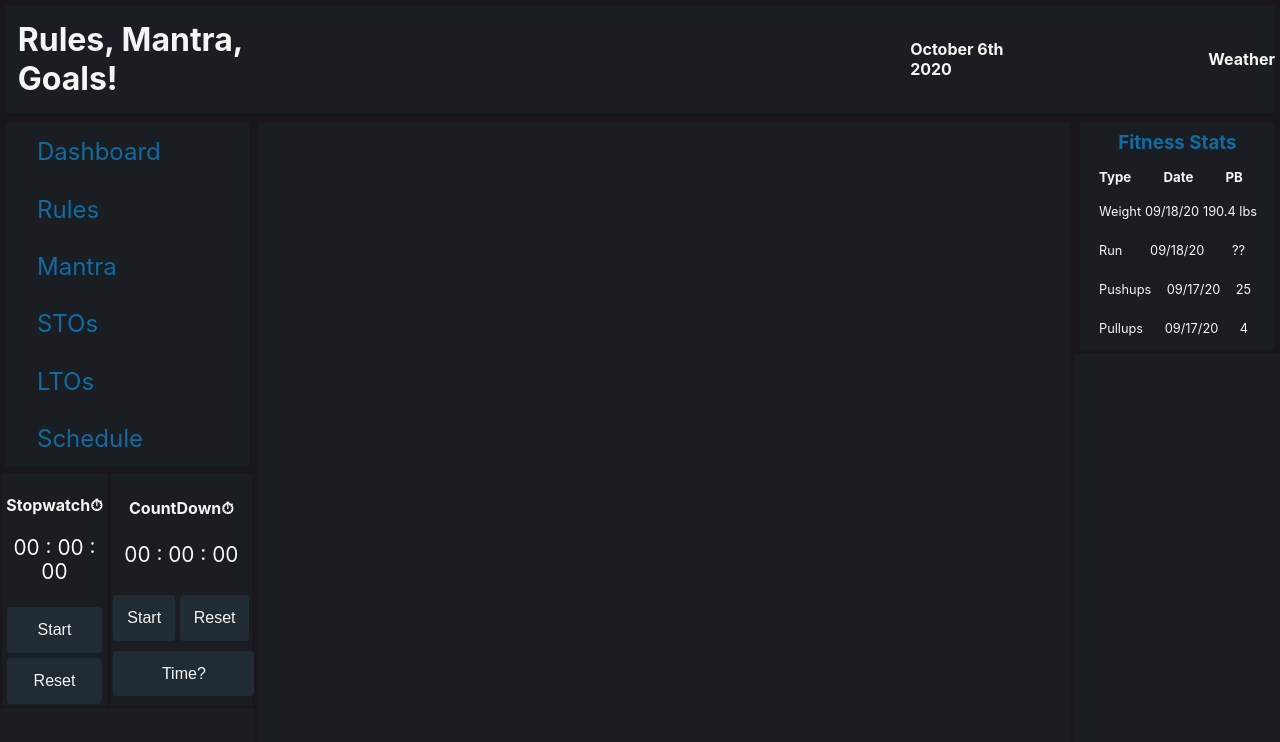
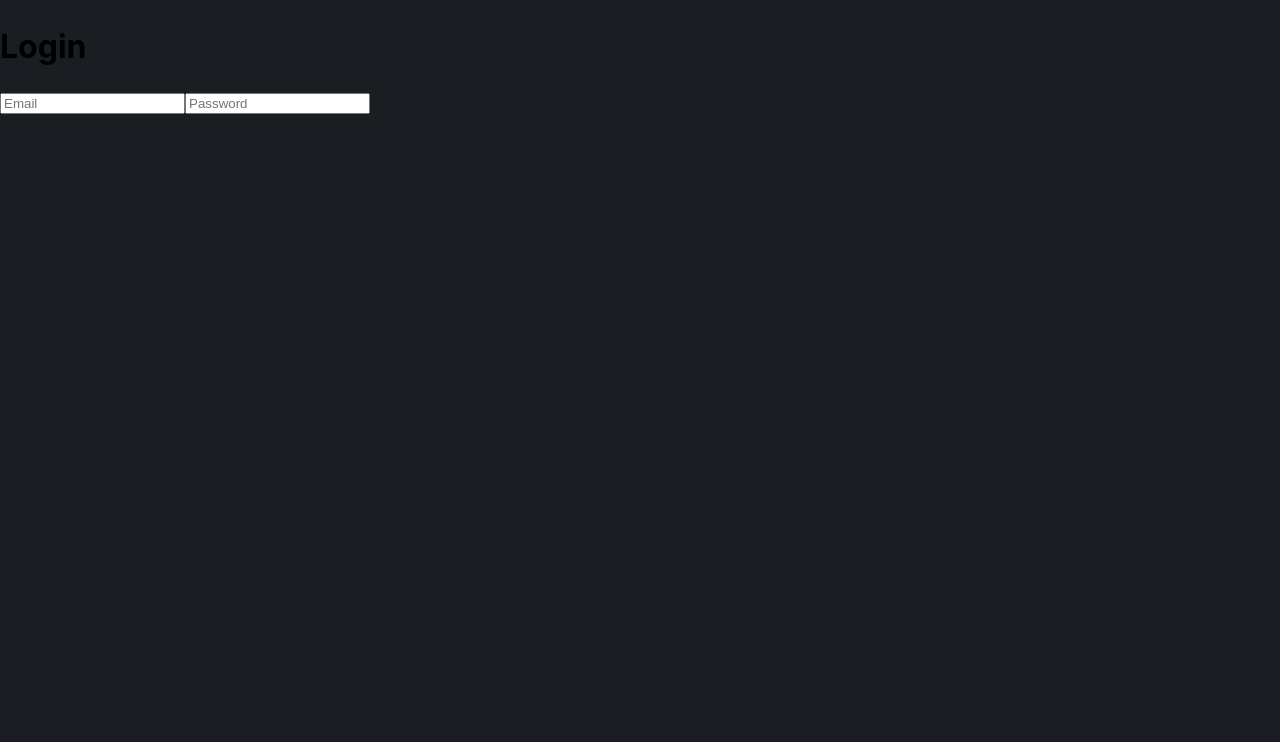
Before and after one commit to NWKendall/goals, a React (Create React App) app in the folder FE/: page /login in a window 1280 px wide. Shown: the top 742 px of the page. Built offline with nearby package versions, Linux system fonts and the light colour scheme.

Commit message:
reorganized components ready for privateRoutes

```diff
--- a/FE/src/App.js
+++ b/FE/src/App.js
@@ -1,43 +1,28 @@
 import React from "react";
-import { BrowserRouter as Router } from "react-router-dom";
+import { BrowserRouter as Router, Route, Switch } from "react-router-dom";
 import "./App.css";
-import Header from "./components/header/header.js";
-import ContentPage  from "./components/contentPage/contentPage.js";
-import Navbar from "./components/navbar/navbar";
-import Timer from "./components/timer/timer";
-import DailyState from "./contexts/Daily/DailyState";
-import CountDown from "./components/countdown/countdown.js";
-import FitnessStats from "./components/fitnessStats/fitnessStats.js";
+import LoginRegisterUser from "./components/loginRegisterUser/loginRegisterUser.js";
+import Home from "./components/home/home";
 
 function App() {
+  (function () {
+    let lastclear = localStorage.getItem("lastclear"),
+      time_now = new Date().getTime();
 
-  (function () {
-    let lastclear = localStorage.getItem('lastclear'),
-        time_now  = (new Date()).getTime();
-
-    if ((time_now - lastclear) > 1000 * 60 * 60 * 24) {
-
+    if (time_now - lastclear > 1000 * 60 * 60 * 24) {
       localStorage.clear();
 
-      localStorage.setItem('lastclear', time_now);
+      localStorage.setItem("lastclear", time_now);
     }
-
   })();
 
-
   return (
-    <DailyState>
-      <Router>
-        <div className="appContainer">
-          <Header />
-          <Navbar />
-          <Timer />
-          <CountDown />
-          <FitnessStats />
-          <ContentPage />
-        </div>
-      </Router>
-    </DailyState>
+    <Router>
+      <Switch>
+        <Route exact path="/login" component={LoginRegisterUser} />
+        <Route path="/" component={Home} />
+      </Switch>
+    </Router>
   );
 }
 
--- a/FE/src/components/contentPage/contentPage.js
+++ b/FE/src/components/contentPage/contentPage.js
@@ -1,20 +1,18 @@
 import React from "react";
 import { Route, Switch } from "react-router-dom";
-
-import './contentPage.styles.css';
+import "./contentPage.styles.css";
 import Mantra from "../mantra/mantra.jsx";
-import Rules from "../rules/rules.jsx"
+import Rules from "../rules/rules.jsx";
 import LTObjectives from "../lto/lto";
 import STObjectives from "../sto/sto";
 import Scheduler from "../scheduler/scheduler";
-import Home from "../dashboard/dashboard";
-
+import dashboard from "../dashboard/dashboard";
 
 function ContentPage() {
   return (
     <div className="contentContainer">
       <Switch>
-          <Route exact path="/dashboard" component={Home}/>
+        <Route path="/dashboard" component={dashboard} />
         <Route path="/mantra" component={Mantra} />
         <Route path="/rules" component={Rules} />
         <Route path="/sto" component={STObjectives} />
--- a/FE/src/components/dashboard/dashboard.js
+++ b/FE/src/components/dashboard/dashboard.js
@@ -5,9 +5,10 @@ import { scoreHistory } from "../data.js";
 import DayScoreCard from "./dayScoreCard.js";
 import "./dashboard.styles.css";
 
-const Home = () => {
-  const { today, score, daily } = useContext(DailyContext);
-  let percent = (score / daily.length) * 100;
+const Dashboard = () => {
+  const context = useContext(DailyContext);
+  console.log({ context })
+  let percent = (context.score / context.daily.length) * 100;
 
   return (
     <div>
@@ -16,7 +17,7 @@ const Home = () => {
         Today's Score!{" "}
         {percent % 2 !== 0 ? percent.toFixed(1) : percent.toFixed(0)}%
       </p>
-      <p>{today}</p>
+      <p>{context.today}</p>
       <div className="cardDisplay">
         {Object.values(scoreHistory).map((score, i) => (
           <DayScoreCard data={score} key={i} />
@@ -26,4 +27,4 @@ const Home = () => {
   );
 };
 
-export default Home;
+export default Dashboard;
--- a/FE/src/components/dashboard/dayScoreCard.js
+++ b/FE/src/components/dashboard/dayScoreCard.js
@@ -2,27 +2,31 @@ import React, { useState } from "react";
 import "./dashboard.styles.css";
 
 const DayScoreCard = (props) => {
-//   const { score, date, daily } = data;
 
-  console.log("dayScoreCard", props)
+  console.log("dayScoreCard", props);
 
   const [toggleScore, setToggleScore] = useState(false);
 
   return (
     <div key={props.index} className="scoreCard">
       <h4 className="dateStyle">{String(props.data.date)}</h4>
-      <h3 className="scoreStyle">Score: {((props.data.score / 8) * 100).toFixed(1)}%</h3>
+      <h3 className="scoreStyle">
+        Score: {((props.data.score / 8) * 100).toFixed(1)}%
+      </h3>
       <button
         onClick={() => setToggleScore(!toggleScore)}
         className="buttonStyle"
       >
-👀      </button>
-      <div >
+        <span>👀</span>
+      </button>
+      <div>
         {toggleScore
           ? Object.entries(props.data.daily).map((activity, i) => (
               <div key={i} className="activityRow">
                 <p>{activity[0]}</p>
-                <p>{activity[1] ? `✅` : `❌`}</p>
+                <p>
+                  <span>{activity[1] ? `✅` : `❌`}</span>
+                </p>
               </div>
             ))
           : null}
--- /dev/null
+++ b/FE/src/components/home/home.js
@@ -0,0 +1,26 @@
+import React from "react";
+import "../../App.css";
+import DailyState from "../../contexts/Daily/DailyState.js";
+import Header from "../header/header.js";
+import ContentPage from "../contentPage/contentPage.js";
+import Navbar from "../navbar/navbar";
+import Timer from "../timer/timer";
+import CountDown from "../countdown/countdown.js";
+import FitnessStats from "../fitnessStats/fitnessStats.js";
+
+function Home() {
+  return (
+    <DailyState>
+      <div className="appContainer">
+        <Header />
+        <Navbar />
+        <Timer />
+        <CountDown />
+        <FitnessStats />
+        <ContentPage />
+      </div>
+    </DailyState>
+  );
+}
+
+export default Home;
--- /dev/null
+++ b/FE/src/components/loginRegisterUser/loginRegisterUser.js
@@ -0,0 +1,63 @@
+import React, { useState } from 'react';
+import { useForm } from "react-hook-form";
+import './loginRegisterUser.styles.css';
+
+const LoginRegisterUser = () => {
+  const [ login, setLogin ] = useState(true)
+  const { register, handleSubmit, errors } = useForm();
+
+ return (
+
+    <div>
+      <h2>Login</h2>
+      <form onSubmit={handleSubmit()}>
+        <input
+          name="email"
+          ref={register({ required: true })}
+          placeholder="Email"
+        />
+
+        <input
+          name="password"
+          type="password"
+          ref={register({ required: true })}
+          placeholder="Password"
+        />
+      </form>
+
+    {/* </div>
+
+    <div>
+      <h2>Register</h2>
+      <form>
+        <input
+          name="email"
+          ref={register({ required: true })}
+          placeholder="Email"
+        />
+        <input
+          name="email"
+          ref={register({ required: true })}
+          placeholder="Email"
+        />
+        <input
+          name="email"
+          ref={register({ required: true })}
+          placeholder="Email"
+        />
+
+        <input
+          name="password"
+          type="password"
+          ref={register({ required: true })}
+          placeholder="Password"
+        />
+      </form> */}
+
+    </div>
+ )
+
+
+}
+
+export default LoginRegisterUser
--- a/FE/src/components/navbar/navbar.jsx
+++ b/FE/src/components/navbar/navbar.jsx
@@ -65,6 +65,9 @@ const Navbar = () => {
           Schedule
         </NavLink>
       </li>
+      <li className="navItem">
+        Logout
+      </li>
     </ul>
   );
 };
```
Also changed, not shown: FE/src/components/loginRegister/loginRegister.js (deleted, +0 -12 lines), FE/src/components/loginRegisterUser/loginRegisterUser.styles.css (added), FE/src/utils/helperFunctions.js (renamed from FE/src/components/utils/helperFunctions.js). Lines whose indentation alone changed are shown as unchanged.
